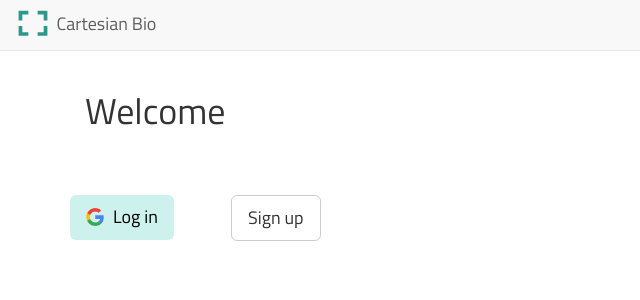
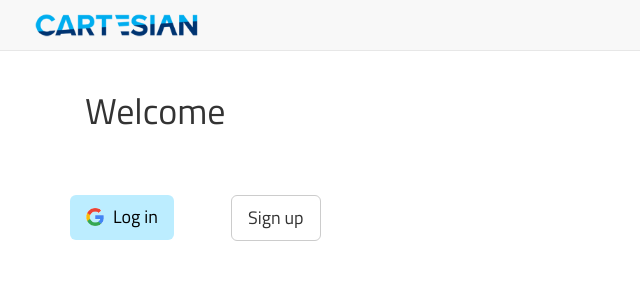
Before and after one commit to cartbio/tx-gui, a Jekyll site: the page built from index.html, in a window 1280 px wide. Shown: the top 300 px of the page, without its empty margins (0-640 px from the left). Built offline with Jekyll 4.4.1, drawn with Linux system fonts in a browser that asks for light colours; nearby versions of some CDN libraries; comment, search, counter and statistics services are not loaded.

Commit message:
new brand

```diff
--- a/_includes/nav.html
+++ b/_includes/nav.html
@@ -1,7 +1,10 @@
 <nav class="navbar navbar-default navbar-static-top">
   <div class="container-fluid">
-    <div class="navbar-header"><a class="navbar-brand" href="/">
-     <img class="svg logo" src="/img/fullscreen.svg"><span>Cartesian Bio</span></a></div>
+    <div class="navbar-header">
+      <a class="navbar-brand" href="/">
+	  <img class="logo" src="/img/cartesian-32h.png">
+      </a>
+    </div>
     <ul class="nav navbar-nav">
         <li class="role-none {% if page.navtab == 'home' %}active{% endif %}">
            <a href="/">Unknown user<span class="sr-only">(current)</span></a></li>
--- a/_sass/_cartesian.scss
+++ b/_sass/_cartesian.scss
@@ -1,7 +1,7 @@
 @import url(https://fonts.googleapis.com/css?family=Varela+Round);
 @import url(https://fonts.googleapis.com/css?family=Titillium+Web);
 
-$brand: #36bcab !default;
+$brand: #00aeef !default;
 
 body, nav,  .container {
   font-family: 'Titillium Web', sans-serif;
@@ -33,29 +33,11 @@ nav {
   }
  vertical-align: middle;
   a.navbar-brand {
-      span {
-       position: relative;
-       top: -.8em;
-      }
-      color: #777;
-      &:hover {
-         color: #333;
-         text-decoration: none;
-         svg.logo polygon {
-	 fill: darken($brand, 9%);
-         }
-      }
+      position: relative;
+      padding: 0px;
       img.logo {
-         display: none;
-      }
-      svg.logo {
-         width: 2em;
-         height: 2em;
-         margin-top: -.35em;
-         margin-right: .3em;
-         polygon {
-	     fill: $brand;
-         }
+       transform: scale(.7);
+       margin-top: .5em;
       }
   }
 
```
Also changed, not shown: img/cartesian-32h.png (added).
